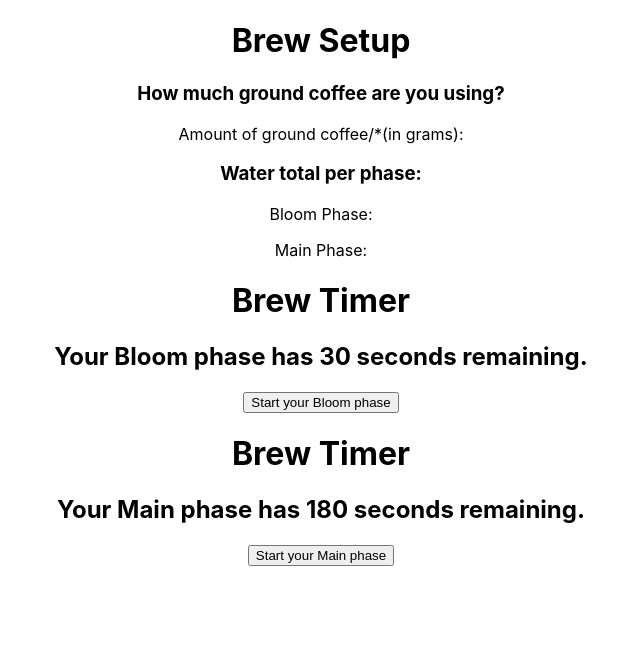
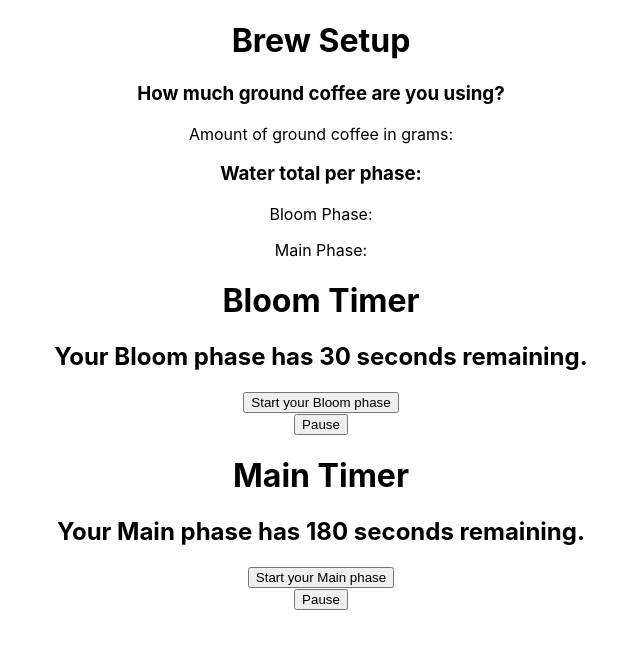
Before and after one commit to Esotastic/kalita-brew-timer, a React (Create React App) app: page / in a window 1280 px wide. Shown: the top 648 px of the page, without its empty margins (319-959 px from the left). Built offline with nearby package versions, Linux system fonts and the light colour scheme.

Commit message:
initial commit

```diff
--- a/package.json
+++ b/package.json
@@ -5,7 +5,7 @@
   "dependencies": {
     "react": "^16.7.0",
     "react-dom": "^16.7.0",
-    "react-scripts": "2.1.2"
+    "react-scripts": "^2.1.5"
   },
   "scripts": {
     "start": "react-scripts start",
--- a/src/components/CoffeeAmount.js
+++ b/src/components/CoffeeAmount.js
@@ -1,16 +1,26 @@
 import React from "react";
 
-const CoffeeAmount = (props) => {
+class CoffeeAmount extends React.Component {
+  constructor(props) {
+    super(props);
+    this.state = {
+      coffeeGrams: 0
+    }
+  }
+
+
+  render () {
     return (
       <div>
         <h1>Brew Setup</h1>
         <h3>How much ground coffee are you using?</h3>
-      <p>Amount of ground coffee/*(in grams):</p>
+        <p>Amount of ground coffee in grams:</p>
         <h3>Water total per phase:</h3>
         <p>Bloom Phase:</p>
         <p>Main Phase:</p>
       </div>
     )
   }
+}
 
 export default CoffeeAmount;
--- /dev/null
+++ b/src/components/PauseButton.js
@@ -0,0 +1,11 @@
+import React from "react";
+
+const PauseButton = (props) => {
+  return(
+    <div>
+      <button onClick={props.pauseTime}>Pause</button>
+    </div>
+  )
+}
+
+export default PauseButton;
--- a/src/components/PhaseInfo.js
+++ b/src/components/PhaseInfo.js
@@ -1,11 +1,13 @@
 import React from "react";
 import Button from "./Button";
+import PauseButton from"./PauseButton";
 
 const PhaseInfo = (props) => {
   return (
     <div>
       <h2>Your {props.phase} phase has {props.time} seconds remaining.</h2>
       <Button timeButton={props.timeHandler} phase={props.phase} />
+      <PauseButton pauseTime={props.pause}/>
     </div>
   )
 }
--- a/src/components/Timer.js
+++ b/src/components/Timer.js
@@ -1,5 +1,6 @@
 import React from 'react';
 import PhaseInfo from "./PhaseInfo";
+
 
 class Timer extends React.Component {
   constructor(props) {
@@ -13,23 +14,45 @@ class Timer extends React.Component {
   }
 
   bloomTime() {
+    let second = this.state.bloomTimer;
     //---These both will be actual timers ---//
-    this.setState({
-      bloomTimer: this.state.bloomTimer - 1
-    });
+    this.timer = setInterval(() =>
+      this.setState({
+        bloomTimer: second--
+      }), 1000);
   }
   mainTime() {
-    this.setState({
-      finishTimer: this.state.finishTimer - 1
-    });
+    let secondMain = this.state.finishTimer;
+    this.timer = setInterval(() =>
+      this.setState({
+        finishTimer: secondMain--
+      }), 1000);
+  }
+
+  pauseBloom() {
+    let currentBloom = this.state.bloomTimer;
+    if (currentBloom< 30) {
+      alert("Timer would totally be paused right now");
+    } else {
+      alert("Timer isn't running, so....");
+    };
+  }
+
+  pauseMain() {
+    alert("Main phase paused testeroonie");
   }
 
   render () {
     const phase = this.props.phase;
     return (
       <div>
-        <h1>Brew Timer</h1>
-        <PhaseInfo phase={phase} timeHandler={phase === "Bloom" ? this.bloomTime : this.mainTime} time={phase === "Bloom" ? this.state.bloomTimer : this.state.finishTimer} />
+        <h1>{phase} Timer</h1>
+        <PhaseInfo
+          phase={phase}
+          timeHandler={phase === "Bloom" ? this.bloomTime : this.mainTime}
+          time={phase === "Bloom" ? this.state.bloomTimer : this.state.finishTimer}
+          pause={phase === "Bloom" ? this.pauseBloom : this.pauseMain}
+        />
       </div>
     );
   }
```
Also changed, not shown: 1 other file (tests, documents, lock files or other folders). Lines whose indentation alone changed are shown as unchanged.
